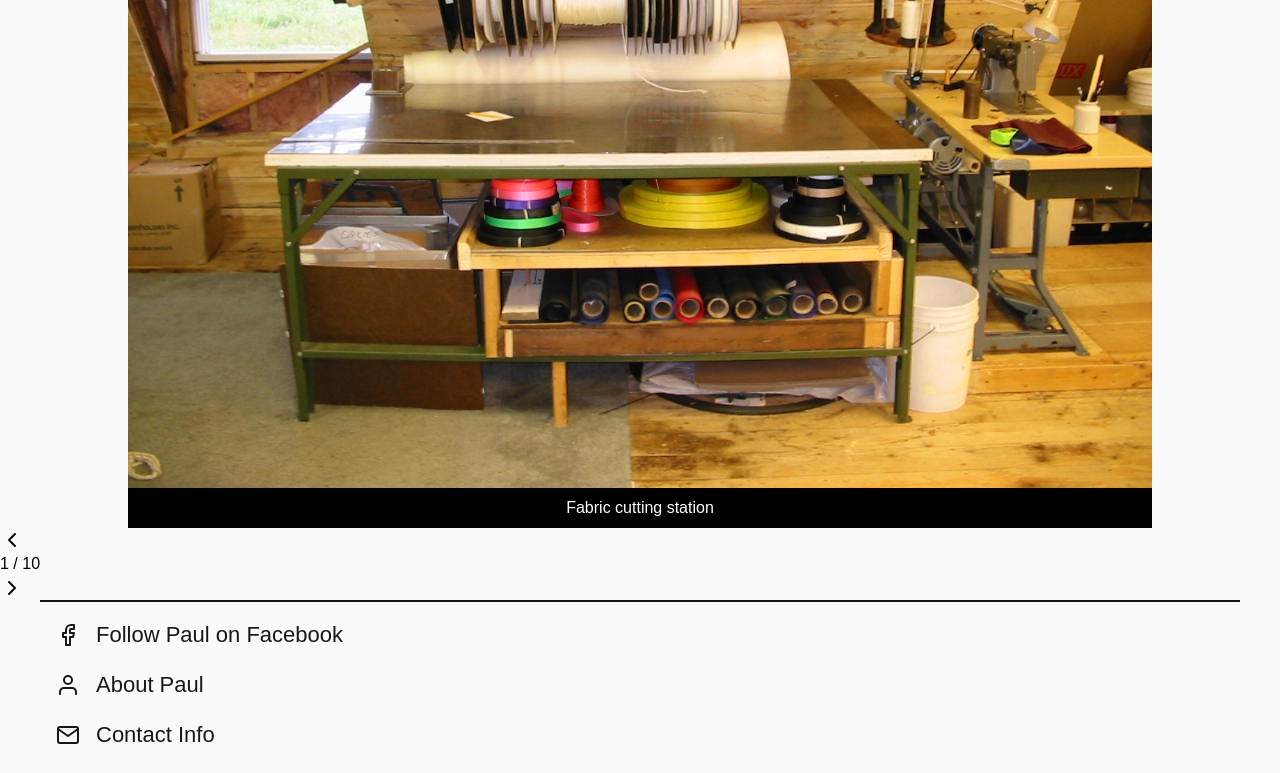
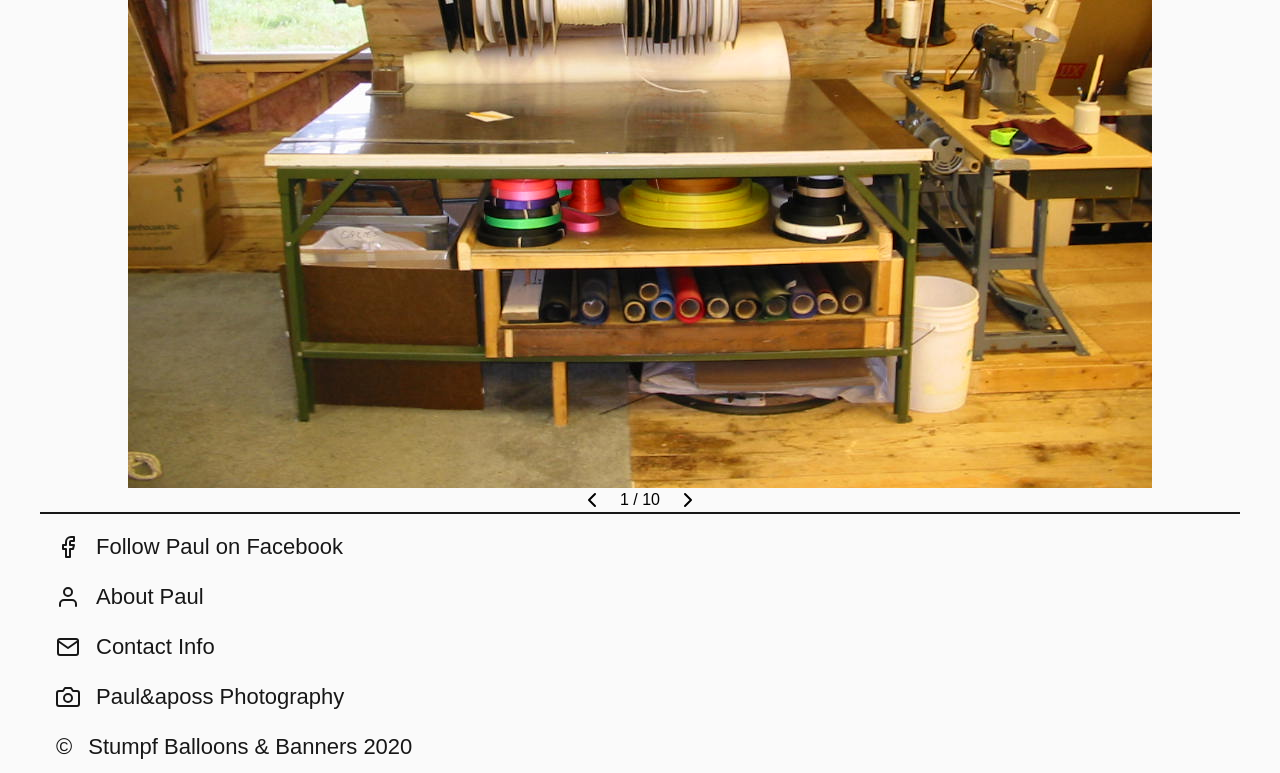
Before and after one commit to nkstumpf/stumpf-balloons-nextjs, a Next.js app: page /repair-station in a window 1280 px wide. Shown: the part 1570-2343 px from the top of the page. Built offline with nearby package versions, Linux system fonts and the light colour scheme.

Commit message:
refactor carousel

```diff
--- a/components/Carousel.jsx
+++ b/components/Carousel.jsx
@@ -1,23 +1,40 @@
-import React from 'react';
+import React, { useState } from 'react';
 import PropTypes from 'prop-types';
+import CarouselCard from './CarouselCard';
+import { ChevronLeft, ChevronRight } from 'react-feather';
 
-const styles = {
-  display: 'flex',
-  flexDirection: 'column',
-  justifyContent: 'center',
-  alignItems: 'center'
-};
+const Carousel = ({images}) => {
+  const [activeCard, setActiveCard] = useState(0);
 
-const Carousel = ({children}) => {
+  images.forEach((image, i) => {
+    return i === activeCard ? image.isActive = true : image.isActive = false;
+  });
+
   return (
-    <div style={styles}>
-        {children}
+    <div className="flex flex-col justify-center items-center">
+      {images.map((image, i) => {
+        return (
+          <CarouselCard
+            key={image.id}
+            active={images[i].isActive}
+            imgSrc={image.filename}
+            imgAlt={image.alt}
+          />
+        );
+      })}
+      {images.length > 1 && (
+        <div className="flex gap-4">
+          <ChevronLeft className="icon" onClick={() => setActiveCard(activeCard - 1)} />
+          <p className="slider-number">{activeCard +1 } / {images.length}</p>
+          <ChevronRight className="icon" onClick={() => setActiveCard(activeCard + 1)} />
+        </div>
+      )}
     </div>
   );
 };
 
 Carousel.propTypes = {
-  children: PropTypes.node
+  images: PropTypes.arrayOf(PropTypes.object)
 };
 
 export default Carousel;
--- a/components/CarouselCard.jsx
+++ b/components/CarouselCard.jsx
@@ -1,27 +1,24 @@
 import React from 'react';
 import PropTypes from 'prop-types';
 
-const styles = {
-    backgroundColor: 'black',
-    color: 'white'
+const CarouselCard = ({ active, imgSrc, imgAlt, caption }) => {
+  return (
+    <div className={`fade ${active ? '' : 'hidden'}`}>
+      <div>
+        <img src={imgSrc} alt={imgAlt} width="100%" height="auto" />
+      </div>
+      {caption && (
+        <p className="">{caption}</p>
+      )}
+    </div>
+  );
 };
 
-const CarouselCard = ({
-    active,
-    imgSrc,
-    imgAlt,
-    caption,
-    className,
-    ...props
-}) => {
-    return (
-        <div className={`fade ${active ? '' : 'hidden'}`}>
-            <div className="img-container">
-                <img src={imgSrc} alt={imgAlt} width="100%" height="auto" />
-            </div>
-            <p className="caption" style={styles}>{caption}</p>
-        </div>
-    );
+CarouselCard.propTypes = {
+  active: PropTypes.bool,
+  imgSrc: PropTypes.string,
+  imgAlt: PropTypes.string,
+  caption: PropTypes.string
 };
 
 export default CarouselCard;
--- a/components/Product.jsx
+++ b/components/Product.jsx
@@ -1,5 +1,7 @@
-import React from "react";
+import React from 'react';
 import PropTypes from 'prop-types';
+import { render } from 'storyblok-rich-text-react-renderer';
+import Carousel from './Carousel';
 
 const Product = ({ content, ...props }) => {
   // if the product has color options:
@@ -9,11 +11,13 @@ const Product = ({ content, ...props }) => {
       colorNames.push(color);
     });
   }
+
   return (
-    <section {...props}>
+    <section className="mx-auto max-w-screen-xl mb-8 p-8" {...props}>
+      <Carousel images={content.images}/>
       <h1>{content.name}</h1>
       <p>${content.price}</p>
-      <p>{content.description}</p>
+      <p>{render(content.description)}</p>
       <h2>Available Colors:</h2>
       <ul>
         {colorNames.map(color => {
@@ -21,7 +25,6 @@ const Product = ({ content, ...props }) => {
         })}
       </ul>
       <p>{content.color_details}</p>
-      <img src={content.images[0].filename} alt={content.name} />
       <p>{content.size}</p>
       <p>{content.additional_options}</p>
     </section>
--- a/package.json
+++ b/package.json
@@ -17,7 +17,8 @@
     "react": "^17.0.1",
     "react-dom": "^17.0.1",
     "react-feather": "^2.0.8",
-    "storyblok-js-client": "^4.1.6"
+    "storyblok-js-client": "^4.1.6",
+    "storyblok-rich-text-react-renderer": "^2.5.3"
   },
   "devDependencies": {
     "autoprefixer": "^10.4.0",
--- a/pages/equipment-catalog/envelope-storage/index.jsx
+++ b/pages/equipment-catalog/envelope-storage/index.jsx
@@ -61,12 +61,12 @@ EnvelopeStorage.propTypes = {
 export async function getStaticProps() {
 
   const sbParams = {
-    version: "draft", // or published
+    version: 'draft', // or published
   };
 
   const products = await Storyblok.get('cdn/stories', {
-    version: "draft", // or published
-    starts_with: "equipment-catalog/envelope-storage/"
+    version: 'draft', // or published
+    starts_with: 'equipment-catalog/envelope-storage/'
   });
 
   const { data } = await Storyblok.get('cdn/stories/equipment-catalog/envelope-storage/', sbParams);
--- a/pages/repair-station.jsx
+++ b/pages/repair-station.jsx
@@ -1,73 +1,66 @@
-import React, { useState } from 'react';
+import React from 'react';
 import Head from 'next/head';
 import Hero from '@components/Hero';
 import Banner from '@components/Banner';
 import Carousel from '@components/Carousel';
-import CarouselCard from '@/components/CarouselCard';
 import Header from '@components/Header';
 import Footer from '@components/Footer';
-import { ChevronLeft, ChevronRight } from 'react-feather';
+
+const images = [
+  {
+    filename: '/images/sb-repair-station-1.jpg',
+    alt: 'Fabric cutting station',
+    caption: 'Fabric cutting station'
+  },
+  {
+    filename: '/images/sb-repair-station-2.jpg',
+    alt: 'Fabric layout and storage',
+    caption: 'Fabric layout and storage'
+  },
+  {
+    filename: '/images/sb-repair-station-3.jpg',
+    alt: 'Sewing machine stations',
+    caption: 'Sewing machine stations'
+  },
+  {
+    filename: '/images/sb-repair-station-4.jpg',
+    alt: 'Burner service bench',
+    caption: 'Burner service bench'
+  },
+  {
+    filename: '/images/sb-repair-station-5.jpg',
+    alt: 'Paul\'s office',
+    caption: 'Paul\'s office'
+  },
+  {
+    filename: '/images/sb-repair-station-6.jpg',
+    alt: 'Gore by gore inspection',
+    caption: 'Gore by gore inspection'
+  },
+  {
+    filename: '/images/sb-repair-station-7.jpg',
+    alt: 'Loading dock',
+    caption: 'Loading dock'
+  },
+  {
+    filename: '/images/sb-repair-station-8.jpg',
+    alt: 'Loading dock 2',
+    caption: 'Bring er\' up!'
+  },
+  {
+    filename: '/images/sb-repair-station-9.jpg',
+    alt: 'Ballloon bagging / Dog bagging',
+    caption: 'Ballloon bagging / Dog bagging'
+  },
+  {
+    filename: '/images/sb-repair-station-10.jpg',
+    alt: 'What a view!',
+    caption: 'What a view!'
+  }
+];
 
 const RepairStation = () => {
 
-  // slider state
-  const [activeCard, setActiveCard] = useState(0);
-
-  // default slider data
-  const cardMeta = [
-    {
-      name: 'Card 1',
-      isActive: true
-    },
-    {
-      name: 'Card 2',
-      isActive: false
-    },
-    {
-      name: 'Card 3',
-      isActive: false
-    },
-    {
-      name: 'Card 4',
-      isActive: false
-    },
-    {
-      name: 'Card 5',
-      isActive: false
-    },
-    {
-      name: 'Card 6',
-      isActive: false
-    },
-    {
-      name: 'Card 7',
-      isActive: false
-    },
-    {
-      name: 'Card 8',
-      isActive: false
-    },
-    {
-      name: 'Card 9',
-      isActive: false
-    },
-    {
-      name: 'Card 10',
-      isActive: false
-    },
-  ];
-
-  // update active slide
-  const changeCard = cardIndex => {
-    for(let i = 0; i < cardMeta.length; i++) {
-      if(cardIndex === i) {
-        cardMeta[i].isActive = true;
-        setActiveCard(cardIndex);
-      } else {
-        cardMeta[i].isActive = false;
-      }
-    }
-  };
 
   const headData = {
     title: 'Hot Air Balloon Repair Station',
@@ -128,23 +121,7 @@ const RepairStation = () => {
         </section>
         <section>
           <h4 id="tour">Virtual Tour</h4>
-          <Carousel>
-            <CarouselCard active={activeCard === 0} imgSrc="/images/sb-repair-station-1.jpg" imgAlt="Fabric cutting station" caption="Fabric cutting station" />
-            <CarouselCard active={activeCard === 1} imgSrc="/images/sb-repair-station-2.jpg" imgAlt="Fabric layout and storage" caption="Fabric layout and storage" />
-            <CarouselCard active={activeCard === 2} imgSrc="/images/sb-repair-station-3.jpg" imgAlt="Sewing machine stations" caption="Sewing machine stations" />
-            <CarouselCard active={activeCard === 3} imgSrc="/images/sb-repair-station-4.jpg" imgAlt="Burner service bench" caption="Burner service bench" />
-            <CarouselCard active={activeCard === 4} imgSrc="/images/sb-repair-station-5.jpg" imgAlt="Paul's office" caption="Paul's office" />
-            <CarouselCard active={activeCard === 5} imgSrc="/images/sb-repair-station-6.jpg" imgAlt="Gore by gore inspection" caption="Gore by gore inspection" />
-            <CarouselCard active={activeCard === 6} imgSrc="/images/sb-repair-station-7.jpg" imgAlt="Loading dock" caption="Loading dock" />
-            <CarouselCard active={activeCard === 7} imgSrc="/images/sb-repair-station-8.jpg" imgAlt="Loading dock 2" caption="Bring er' up!" />
-            <CarouselCard active={activeCard === 8} imgSrc="/images/sb-repair-station-9.jpg" imgAlt="Ballloon bagging / Dog bagging" caption="Ballloon bagging / Dog bagging" />
-            <CarouselCard active={activeCard === 9} imgSrc="/images/sb-repair-station-10.jpg" imgAlt="What a view!" caption="What a view!" />
-          </Carousel>
-          <div className="flexbox">
-            <ChevronLeft className="icon" onClick={() => changeCard(activeCard - 1)} />
-            <p className="slider-number">{activeCard +1 } / 10</p>
-            <ChevronRight className="icon" onClick={() => changeCard(activeCard + 1)} />
-          </div>
+          <Carousel images={images} />
         </section>
       </section>
       <Footer />
```
Also changed, not shown: .eslintrc.json, 1 other file (tests, documents, lock files or other folders).
